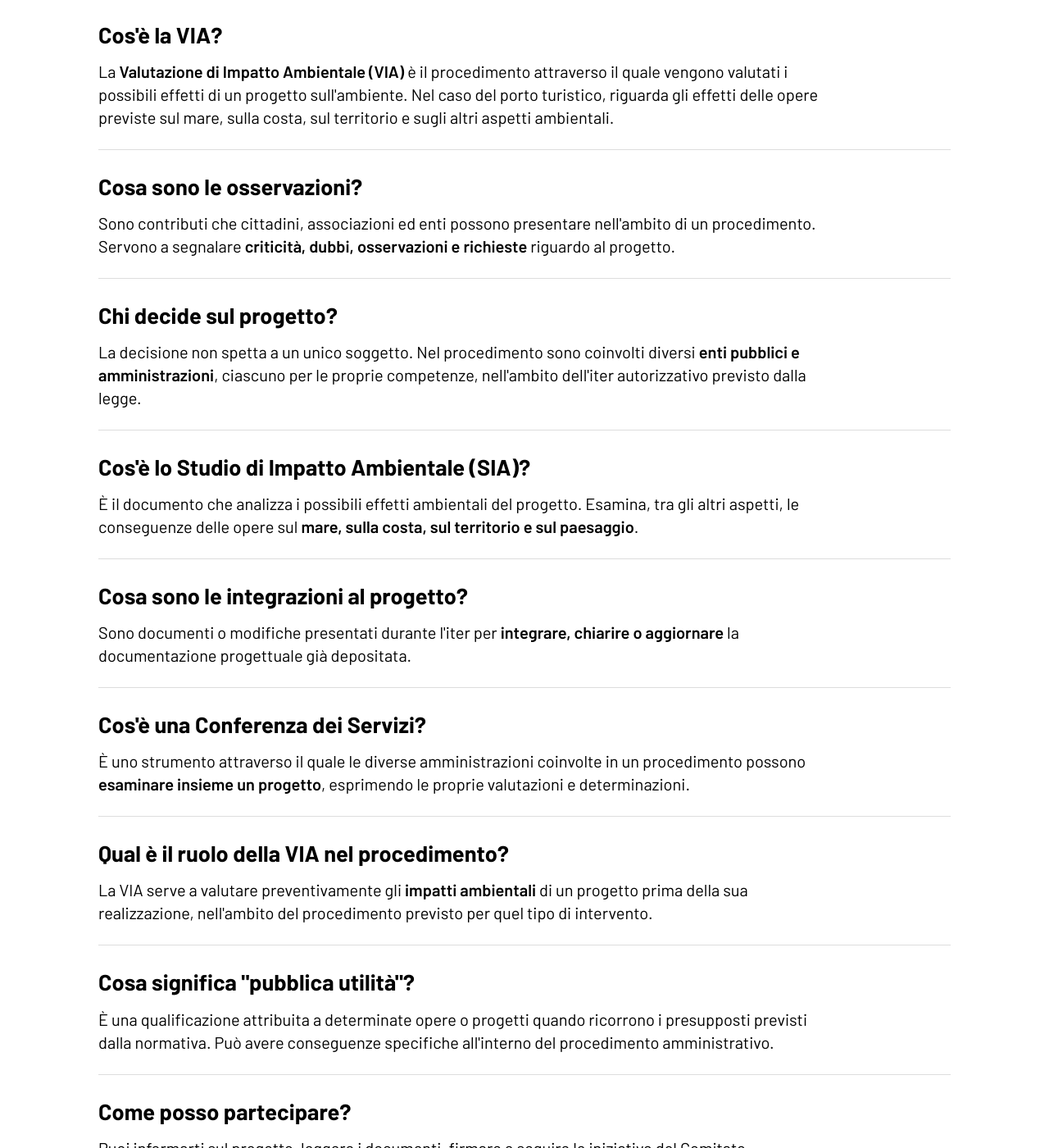
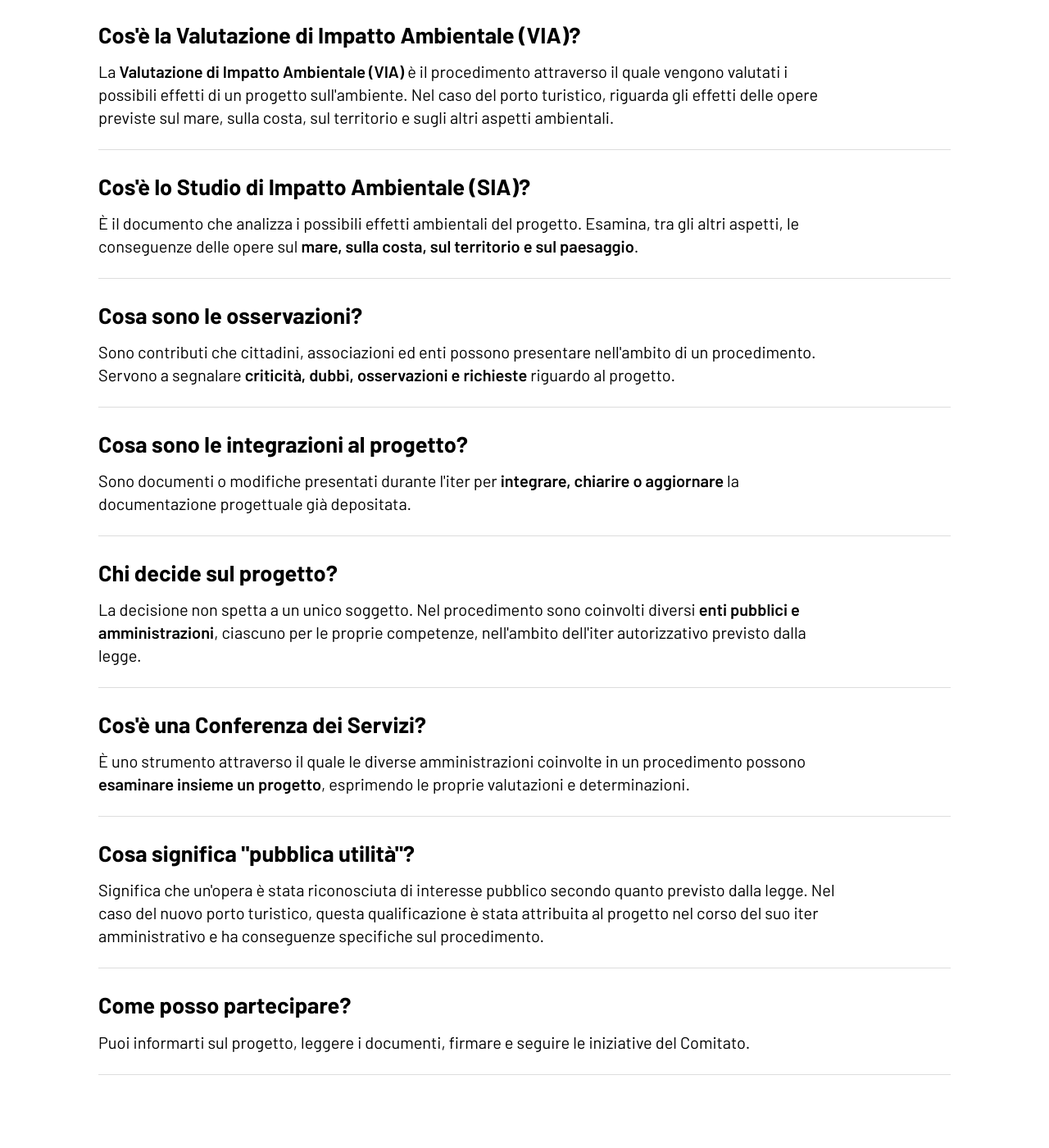
Before and after one commit to giulemanidalporticciolo/giulemanidalporticciolo.github.io, a Jekyll site: the page built from sito/faq.html, in a window 1280 px wide and 1400 px high, scrolled down 442 px. Shown: the whole window at 82% size. Built offline with Jekyll 4.4.1, drawn with Linux system fonts in a browser that asks for light colours; some web fonts are replaced.

Commit message:
Update faq.html

```diff
--- a/sito/faq.html
+++ b/sito/faq.html
@@ -26,12 +26,21 @@ description: Le risposte alle domande più comuni sul progetto del porto turisti
       </div>
 
       <div class="faq-item">
-          <h3>Cos'è la VIA?</h3>
+          <h3>Cos'è la Valutazione di Impatto Ambientale (VIA)?</h3>
           <p>
               La <strong>Valutazione di Impatto Ambientale (VIA)</strong> è il procedimento
               attraverso il quale vengono valutati i possibili effetti di un progetto
               sull'ambiente. Nel caso del porto turistico, riguarda gli effetti delle opere
               previste sul mare, sulla costa, sul territorio e sugli altri aspetti ambientali.
+          </p>
+      </div>
+
+      <div class="faq-item">
+          <h3>Cos'è lo Studio di Impatto Ambientale (SIA)?</h3>
+          <p>
+              È il documento che analizza i possibili effetti ambientali del progetto.
+              Esamina, tra gli altri aspetti, le conseguenze delle opere sul
+              <strong>mare, sulla costa, sul territorio e sul paesaggio</strong>.
           </p>
       </div>
 
@@ -45,29 +54,20 @@ description: Le risposte alle domande più comuni sul progetto del porto turisti
       </div>
 
       <div class="faq-item">
+          <h3>Cosa sono le integrazioni al progetto?</h3>
+          <p>
+              Sono documenti o modifiche presentati durante l'iter per
+              <strong>integrare, chiarire o aggiornare</strong> la documentazione
+              progettuale già depositata.
+          </p>
+      </div>
+
+      <div class="faq-item">
           <h3>Chi decide sul progetto?</h3>
           <p>
               La decisione non spetta a un unico soggetto. Nel procedimento sono coinvolti
               diversi <strong>enti pubblici e amministrazioni</strong>, ciascuno per le
               proprie competenze, nell'ambito dell'iter autorizzativo previsto dalla legge.
-          </p>
-      </div>
-
-      <div class="faq-item">
-          <h3>Cos'è lo Studio di Impatto Ambientale (SIA)?</h3>
-          <p>
-              È il documento che analizza i possibili effetti ambientali del progetto.
-              Esamina, tra gli altri aspetti, le conseguenze delle opere sul
-              <strong>mare, sulla costa, sul territorio e sul paesaggio</strong>.
-          </p>
-      </div>
-
-      <div class="faq-item">
-          <h3>Cosa sono le integrazioni al progetto?</h3>
-          <p>
-              Sono documenti o modifiche presentati durante l'iter per
-              <strong>integrare, chiarire o aggiornare</strong> la documentazione
-              progettuale già depositata.
           </p>
       </div>
 
@@ -81,20 +81,12 @@ description: Le risposte alle domande più comuni sul progetto del porto turisti
       </div>
 
       <div class="faq-item">
-          <h3>Qual è il ruolo della VIA nel procedimento?</h3>
-          <p>
-              La VIA serve a valutare preventivamente gli <strong>impatti ambientali</strong>
-              di un progetto prima della sua realizzazione, nell'ambito del procedimento
-              previsto per quel tipo di intervento.
-          </p>
-      </div>
-
-      <div class="faq-item">
           <h3>Cosa significa "pubblica utilità"?</h3>
           <p>
-              È una qualificazione attribuita a determinate opere o progetti quando
-              ricorrono i presupposti previsti dalla normativa. Può avere conseguenze
-              specifiche all'interno del procedimento amministrativo.
+            Significa che un'opera è stata riconosciuta di interesse pubblico
+            secondo quanto previsto dalla legge. Nel caso del nuovo porto turistico,
+            questa qualificazione è stata attribuita al progetto nel corso del suo iter
+            amministrativo e ha conseguenze specifiche sul procedimento.
           </p>
       </div>
 
```
